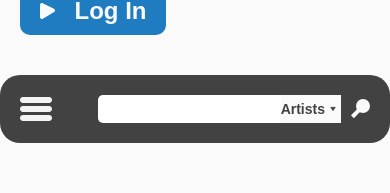
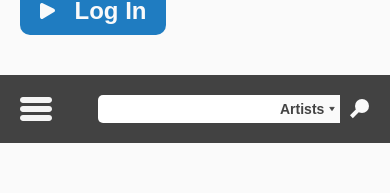
Before and after one commit to angelusrt/RYMprototype, a React (Create React App) app: page / in a window 390 px wide. Shown: the part 546-739 px from the top of the page. Built offline with nearby package versions, Linux system fonts and the light colour scheme.

Commit message:
implementei "user-select: none" e estilizei a seleção além de outras coisas

```diff
--- a/src/App.css
+++ b/src/App.css
@@ -1,4 +1,21 @@
 @import url("https://fonts.googleapis.com/css2?family=Roboto:ital,wght@0,100;0,300;0,400;0,500;0,700;0,900;1,100;1,300;1,400;1,500;1,700;1,900&display=swap");
+* ::-webkit-scrollbar {
+  width: 10px;
+}
+
+* ::-webkit-scrollbar-track {
+  background: #FAFAFA;
+}
+
+* ::-webkit-scrollbar-thumb {
+  border-radius: 5px;
+  background: #7E7E7E;
+}
+
+* ::-webkit-scrollbar-thumb:hover {
+  background: #424242;
+}
+
 body {
   margin: 0;
   background-color: #FAFAFA;
@@ -111,7 +128,6 @@ body .Navbar {
   top: 0;
   z-index: 1;
   margin: 0 auto 120px auto;
-  border-radius: 20px;
   background-color: #424242;
 }
 
@@ -124,6 +140,10 @@ body .Navbar--left-items {
 body .Navbar--left-items--burguer {
   width: 32px;
   margin: auto 20px;
+  -webkit-user-select: none;
+     -moz-user-select: none;
+      -ms-user-select: none;
+          user-select: none;
 }
 
 body .Navbar--left-items a {
@@ -162,7 +182,7 @@ body .Navbar--right-items--form input {
   font-family: montserrat, sans-serif;
   font-size: 12px;
   font-weight: bold;
-  width: 100%;
+  width: calc( 100% - 90px);
   padding: 5px 10px;
   border-radius: 0;
   border-top-left-radius: 5px;
@@ -231,16 +251,14 @@ body .Navbar--right-items--form--dropdown img {
           user-select: none;
 }
 
-body .Navbar--right-items--form--button {
-  display: contents;
-}
-
 body .Navbar--right-items--form--button img {
   display: -webkit-inline-box;
   display: -ms-inline-flexbox;
   display: inline-flex;
   padding-left: 10px;
   vertical-align: middle;
+  vertical-align: -webkit-baseline-middle;
+  vertical-align: -moz-middle-with-baseline;
   -webkit-user-select: none;
      -moz-user-select: none;
       -ms-user-select: none;
@@ -518,6 +536,10 @@ body .content-wrapper .Aside--social-cards--social-wrapper img {
   margin-right: 20px;
   margin-bottom: 20px;
   border-radius: 10px;
+  -webkit-user-select: none;
+     -moz-user-select: none;
+      -ms-user-select: none;
+          user-select: none;
 }
 
 body .content-wrapper .Aside--side-features--menu-wrapper {
@@ -565,6 +587,10 @@ body .content-wrapper .Aside--side-features--cards-wrapper--feature-card {
 
 body .content-wrapper .Aside--side-features--cards-wrapper--feature-card--image {
   width: 64px;
+  -webkit-user-select: none;
+     -moz-user-select: none;
+      -ms-user-select: none;
+          user-select: none;
 }
 
 body .content-wrapper .Aside--side-features--cards-wrapper--feature-card--side {
@@ -579,12 +605,32 @@ body .content-wrapper .Aside--side-features--cards-wrapper--feature-card--side--
   color: #424242;
 }
 
+body .content-wrapper .Aside--side-features--cards-wrapper--feature-card--side--name::-moz-selection {
+  background-color: #424242;
+  color: #FAFAFA;
+}
+
+body .content-wrapper .Aside--side-features--cards-wrapper--feature-card--side--name::selection {
+  background-color: #424242;
+  color: #FAFAFA;
+}
+
 body .content-wrapper .Aside--side-features--cards-wrapper--feature-card--side--artist {
   font-family: montserrat, sans-serif;
   font-weight: 500;
   font-size: 12px;
   margin: 5px 0 10px 0;
   color: #7E7E7E;
+}
+
+body .content-wrapper .Aside--side-features--cards-wrapper--feature-card--side--artist::-moz-selection {
+  background-color: #424242;
+  color: #FAFAFA;
+}
+
+body .content-wrapper .Aside--side-features--cards-wrapper--feature-card--side--artist::selection {
+  background-color: #424242;
+  color: #FAFAFA;
 }
 
 body .content-wrapper .Aside--side-features--cards-wrapper--feature-card--side--bottom--year {
@@ -599,10 +645,27 @@ body .content-wrapper .Aside--side-features--cards-wrapper--feature-card--side--
   color: #7E7E7E;
 }
 
+body .content-wrapper .Aside--side-features--cards-wrapper--feature-card--side--bottom--year::-moz-selection {
+  background-color: #424242;
+  color: #FAFAFA;
+}
+
+body .content-wrapper .Aside--side-features--cards-wrapper--feature-card--side--bottom--year::selection {
+  background-color: #424242;
+  color: #FAFAFA;
+}
+
+body .content-wrapper .Aside--side-features--cards-wrapper--feature-card--side--bottom--star {
+  -webkit-user-select: none;
+     -moz-user-select: none;
+      -ms-user-select: none;
+          user-select: none;
+}
+
 @media (min-width: 1350px) {
   .RYMCard {
     width: 75%;
-    margin: 0 auto 180px auto;
+    margin: 0 auto 120px auto;
     padding: 180px 0 0 0;
   }
   .RYMCard--right-element {
@@ -612,6 +675,7 @@ body .content-wrapper .Aside--side-features--cards-wrapper--feature-card--side--
     width: calc(75% + 40px);
     -ms-grid-columns: 1fr 1fr;
         grid-template-columns: 1fr 1fr;
+    border-radius: 20px;
   }
   .Navbar--left-items--burguer {
     display: none;
@@ -666,7 +730,7 @@ body .content-wrapper .Aside--side-features--cards-wrapper--feature-card--side--
 @media (max-width: 1349px) {
   .RYMCard {
     width: 75%;
-    margin: 0 auto 180px auto;
+    margin: 0 auto 120px auto;
     padding: 180px 0 0 0;
   }
   .RYMCard--right-element {
@@ -676,6 +740,7 @@ body .content-wrapper .Aside--side-features--cards-wrapper--feature-card--side--
     width: calc(75% + 40px);
     -ms-grid-columns: 1fr 1fr;
         grid-template-columns: 1fr 1fr;
+    border-radius: 20px;
   }
   .Navbar--left-items--burguer {
     display: none;
@@ -730,7 +795,7 @@ body .content-wrapper .Aside--side-features--cards-wrapper--feature-card--side--
 @media (max-width: 1024px) {
   .RYMCard {
     width: 75%;
-    margin: 0 auto 180px auto;
+    margin: 0 auto 120px auto;
     padding: 180px 0 0 0;
   }
   .RYMCard--right-element {
@@ -740,6 +805,7 @@ body .content-wrapper .Aside--side-features--cards-wrapper--feature-card--side--
     width: calc(75% + 40px);
     -ms-grid-columns: 1fr 4fr;
         grid-template-columns: 1fr 4fr;
+    border-radius: 20px;
   }
   .Navbar--left-items--burguer {
     display: block;
@@ -759,7 +825,7 @@ body .content-wrapper .Aside--side-features--cards-wrapper--feature-card--side--
     -webkit-box-pack: justify;
         -ms-flex-pack: justify;
             justify-content: space-between;
-    margin-left: 120px;
+    margin-left: 0;
   }
 }
 
@@ -783,6 +849,7 @@ body .content-wrapper .Aside--side-features--cards-wrapper--feature-card--side--
   }
   .content-wrapper .Aside {
     display: block;
+    margin-left: 0;
   }
 }
 
@@ -794,6 +861,7 @@ body .content-wrapper .Aside--side-features--cards-wrapper--feature-card--side--
   }
   .Navbar {
     width: 100%;
+    border-radius: 0;
   }
   .content-wrapper {
     width: 90%;
--- a/src/App.scss
+++ b/src/App.scss
@@ -16,7 +16,25 @@ $metric:(
     giga: 120px,
     tera: 180px
 );
+*{
+    ::-webkit-scrollbar {
+        width: map-get($metric, mini);
+    }
 
+    ::-webkit-scrollbar-track {
+        background: map-get($colors, whiteColor);
+    }
+
+    ::-webkit-scrollbar-thumb {
+        border-radius: map-get($metric, mili);
+
+        background: map-get($colors, darkGreyColor);
+    }
+
+    ::-webkit-scrollbar-thumb:hover {
+        background: map-get($colors, blackColor);
+    }
+}
 body{
     margin:0;
 
@@ -112,8 +130,7 @@ body{
         //overflow: hidden;
 
         //height: calc(30px + 30px);
-        margin: 0 auto 120px auto;
-        border-radius: map-get($metric, normal);
+        margin: 0 auto map-get($metric, giga) auto;
 
         background-color: map-get($colors, blackColor);
 
@@ -126,6 +143,8 @@ body{
             &--burguer{
                 width: 32px;
                 margin: auto map-get($metric, normal);
+
+                user-select: none;
             }
             a{
                 padding: map-get($metric, mini) map-get($metric, normal);
@@ -158,7 +177,7 @@ body{
                     font-size: 12px;
                     font-weight: bold;
 
-                    width: 100%;
+                    width: calc( 100% - 90px);
                     padding: map-get($metric, mili) map-get($metric, mini);
                     border-radius: 0;
                     border-top-left-radius: map-get($metric, mili);
@@ -216,7 +235,7 @@ body{
 
                 }
                 &--button{
-                    display: contents;
+                    //display: contents;
 
                     img{
                         display: inline-flex;
@@ -224,6 +243,8 @@ body{
                         padding-left: map-get($metric, mini);
 
                         vertical-align: middle;
+                        vertical-align: -webkit-baseline-middle;
+                        vertical-align: -moz-middle-with-baseline;
 
                         user-select: none;
                     }
@@ -470,6 +491,8 @@ body{
                         margin-right: map-get($metric, normal);
                         margin-bottom: map-get($metric, normal);
                         border-radius: map-get($metric, mini);
+
+                        user-select: none;
                     }
                 }
             }
@@ -509,6 +532,8 @@ body{
 
                         &--image{
                             width: 64px;
+
+                            user-select: none;
                         }
                         &--side{
                             margin-left: map-get($metric, normal);
@@ -520,6 +545,11 @@ body{
                                 margin: 0;
 
                                 color: map-get($colors, blackColor);
+
+                                &::selection{
+                                    background-color: map-get($colors, blackColor);
+                                    color: map-get($colors, whiteColor);
+                                }
                             }
                             &--artist{
                                 font-family: montserrat, sans-serif;
@@ -529,6 +559,11 @@ body{
                                 margin: map-get($metric, mili) 0 map-get($metric, mini) 0;
 
                                 color: map-get($colors, darkGreyColor);
+
+                                &::selection{
+                                    background-color: map-get($colors, blackColor);
+                                    color: map-get($colors, whiteColor);
+                                }
                             }
                             &--bottom{
                                 &--year{
@@ -542,9 +577,14 @@ body{
                                     margin: 0 map-get($metric, normal) 0 0;
 
                                     color: map-get($colors, darkGreyColor);
+
+                                    &::selection{
+                                        background-color: map-get($colors, blackColor);
+                                        color: map-get($colors, whiteColor);
+                                    }
                                 }
                                 &--star{
-
+                                    user-select: none;
                                 }
                             }
                         }
@@ -558,7 +598,7 @@ body{
 @media(min-width: 1350px){
     .RYMCard{
         width: 75%;
-        margin: 0 auto map-get($metric, tera) auto;
+        margin: 0 auto map-get($metric, giga) auto;
         padding: map-get($metric, tera ) 0 0 0;
 
         &--right-element{
@@ -568,6 +608,9 @@ body{
     .Navbar{
         width: calc(75% + 40px);
         grid-template-columns: 1fr 1fr;
+
+        border-radius: map-get($metric, normal);
+
         &--left-items{
             &--burguer{
                 display: none;
@@ -605,7 +648,7 @@ body{
     .RYMCard{
         width: 75%;
 
-        margin: 0 auto map-get($metric, tera) auto;
+        margin: 0 auto map-get($metric, giga) auto;
         padding: map-get($metric, tera ) 0 0 0;
 
         &--right-element{
@@ -615,6 +658,9 @@ body{
     .Navbar{
         width: calc(75% + 40px);
         grid-template-columns: 1fr 1fr;
+
+        border-radius: map-get($metric, normal);
+
         &--left-items{
             &--burguer{
                 display: none;
@@ -652,7 +698,7 @@ body{
     .RYMCard{
         width: 75%;
 
-        margin: 0 auto map-get($metric, tera) auto;
+        margin: 0 auto map-get($metric, giga) auto;
         padding: map-get($metric, tera ) 0 0 0;
 
         &--right-element{
@@ -662,6 +708,9 @@ body{
     .Navbar{
         width: calc(75% + 40px);
         grid-template-columns: 1fr 4fr;
+
+        border-radius: map-get($metric, normal);
+
         &--left-items{
             &--burguer{
                 display: block;
@@ -680,7 +729,7 @@ body{
             display: flex;
             justify-content: space-between;
 
-            margin-left: map-get($metric, giga);
+            margin-left: 0;
         }
     }
 }
@@ -702,6 +751,8 @@ body{
 
         .Aside{
             display: block;
+
+            margin-left: 0;
         }
     }
 }
@@ -714,6 +765,8 @@ body{
     }
     .Navbar{
         width: 100%;
+
+        border-radius: 0;
     }
     .content-wrapper{
         width: 90%;
```
Also changed, not shown: 1 other file (tests, documents, lock files or other folders).
